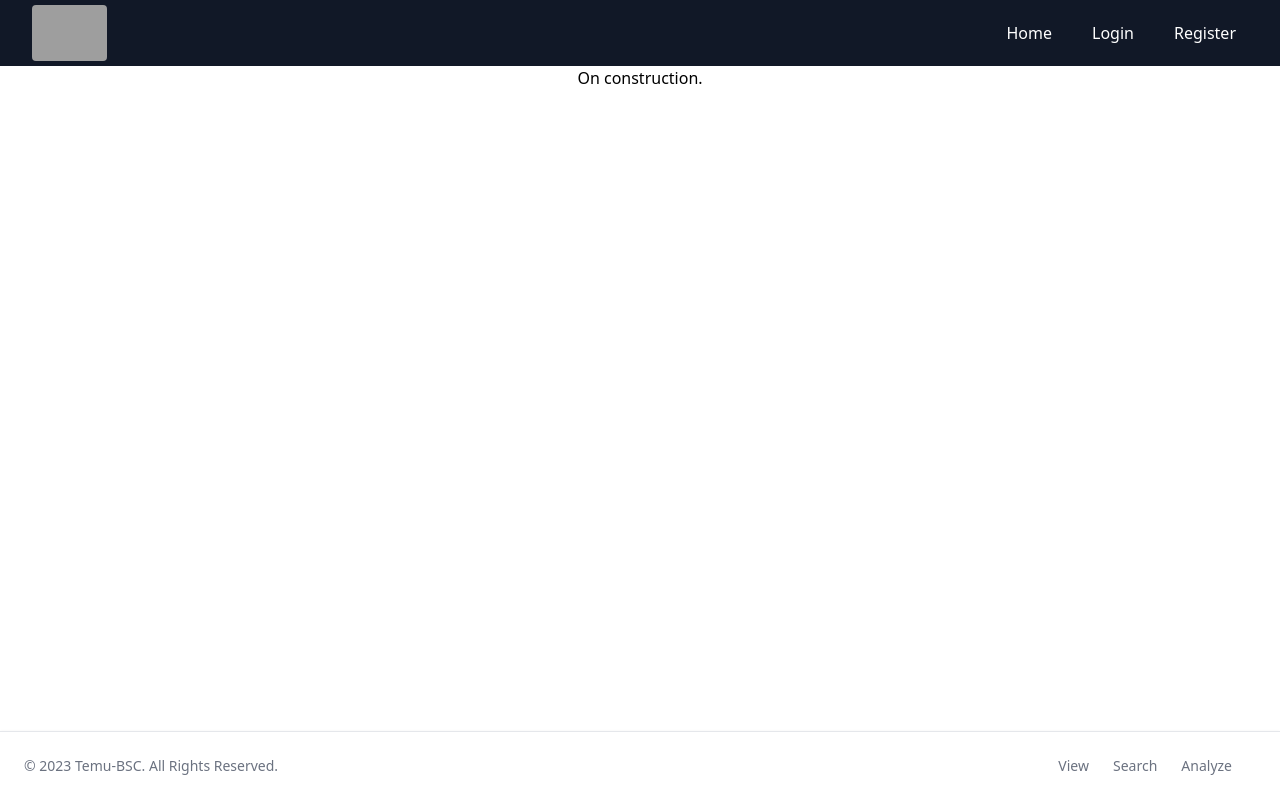
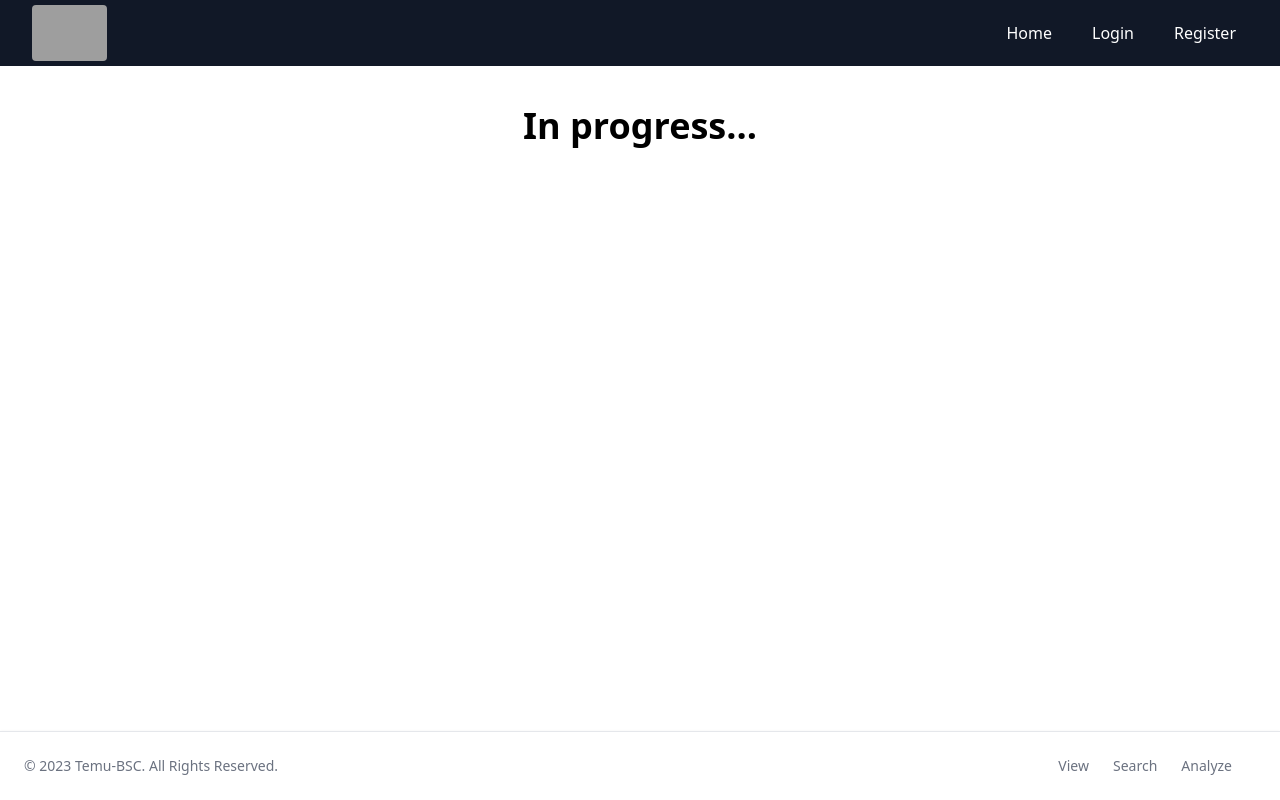
Before and after one commit to TeMU-BSC/BioTextMiner, a Next.js app in the folder frontend/next-project/: page /view in a window 1280 px wide. Built offline with nearby package versions, Linux system fonts and the light colour scheme; grey boxes are pictures that could not be loaded.

Commit message:
View page

```diff
--- a/frontend/next-project/src/pages/view.tsx
+++ b/frontend/next-project/src/pages/view.tsx
@@ -6,15 +6,18 @@
 
 import Layout from "@/components/Layout";
 
-
-const CorpusPage = () => {
+/**
+ * @const Viewpage
+ * @returns html visualization page
+ */
+const Viewpage = () => {
     return (
         <Layout>
-            <section className="text-center">
-                <p>On construction.</p>
+            <section className="text-center m-10">
+                <h1 className="text-4xl font-bold">In progress...</h1>
             </section>
         </Layout>
     )
 };
 
-export default CorpusPage;
+export default Viewpage;
```
